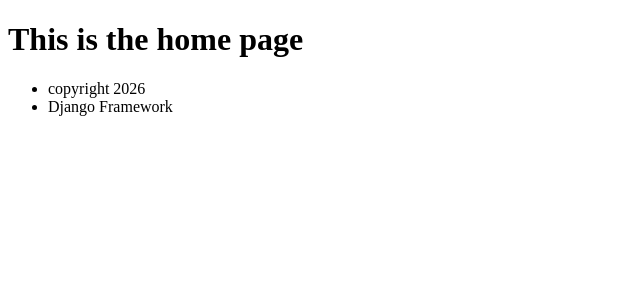
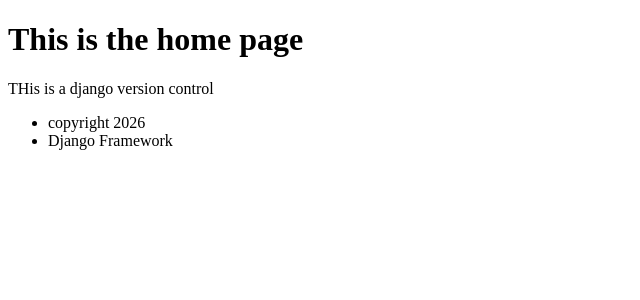
Before and after one commit to itsindrajput/django, a Django app: page / in a window 1280 px wide. Shown: the part 70-370 px from the top of the page, without its empty margins (0-640 px from the left). Run offline with Django 5.2, Linux system fonts and the light colour scheme.

Commit message:
Change the home page

```diff
--- a/myproject/students/templates/index.html
+++ b/myproject/students/templates/index.html
@@ -1,4 +1,5 @@
 {% extends "common.html" %}
 {%block content %}
 <h1>This is the home page</h1>
+<p>THis is a django version control</p>
 {%endblock%}
```
